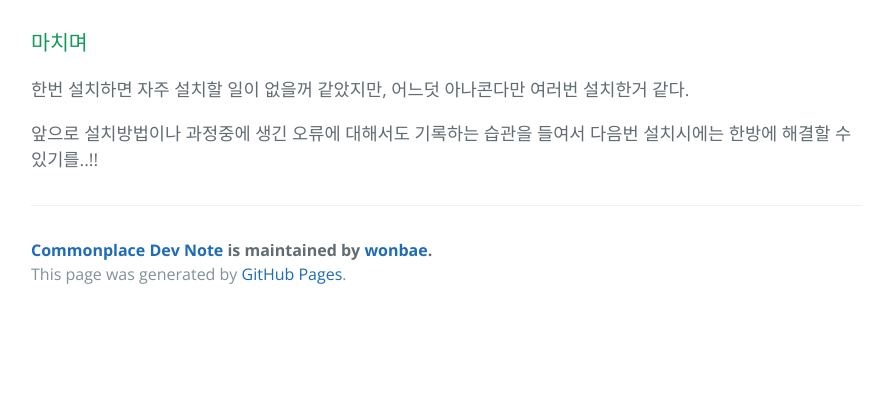
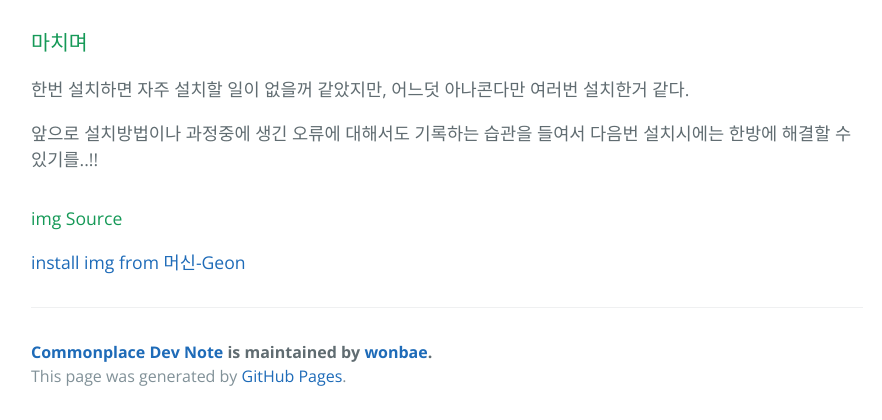
Before and after one commit to wonbae/wonbae.github.io, a Jekyll site: the page built from _posts/2021-01-18-[window]-anaconda(or Mini)-설치.markdown, in a window 1280 px wide and 900 px high, scrolled down 2044 px, cut to the strip 480-900 px from the top of the window. Shown: the whole strip, without its empty margins (193-1075 px from the left). Built offline with Jekyll 4.4.1, drawn with Linux system fonts in a browser that asks for light colours; our own code applies the rules of GitHub Pages for plain Markdown files; before the commit the page ends 2842 px from its top, so only the background shows below that.

```diff
--- a/_posts/2021-01-18-[window]-anaconda(or Mini)-설치.markdown
+++ b/_posts/2021-01-18-[window]-anaconda(or Mini)-설치.markdown
@@ -64,3 +64,6 @@
 한번 설치하면 자주 설치할 일이 없을꺼 같았지만, 어느덧 아나콘다만 여러번 설치한거 같다.
 
 앞으로 설치방법이나 과정중에 생긴 오류에 대해서도 기록하는 습관을 들여서 다음번 설치시에는 한방에 해결할 수 있기를..!!
+
+#### img Source
+[install img from 머신-Geon](https://machine-geon.tistory.com/42)
```
